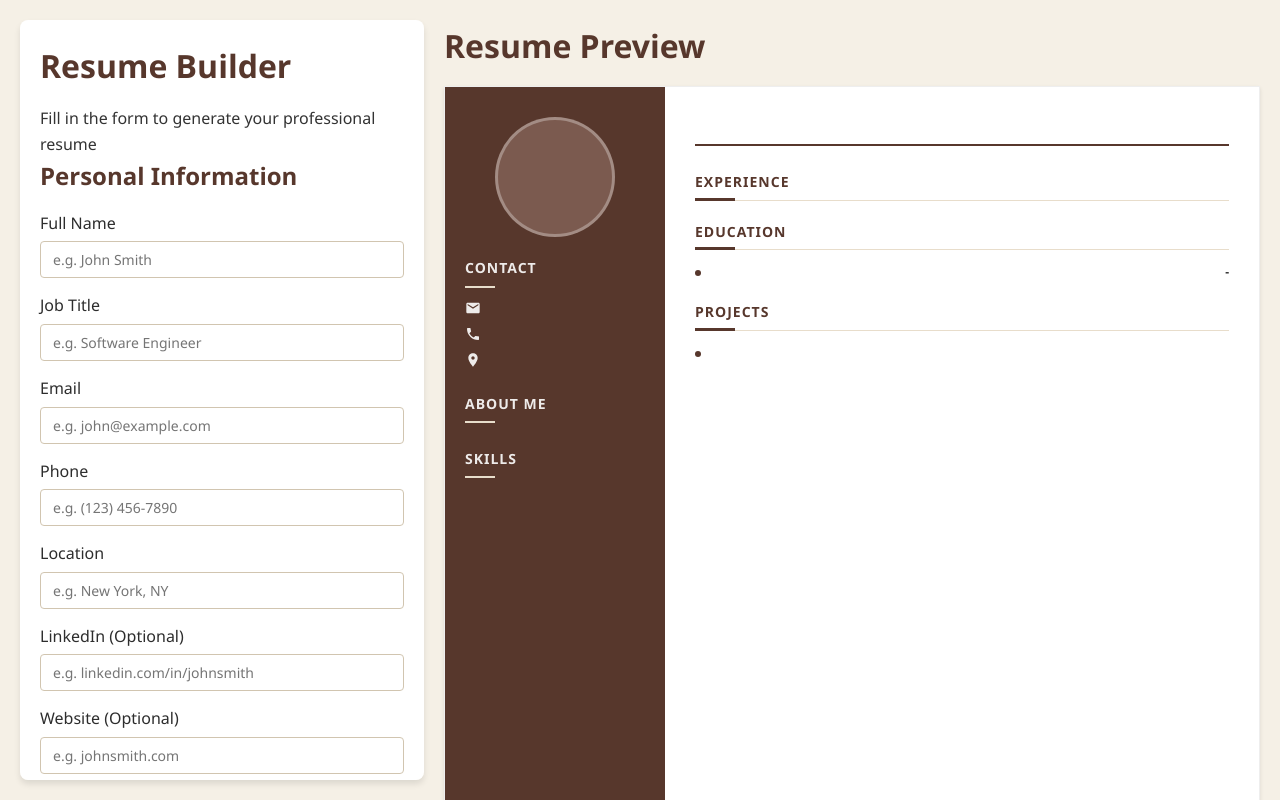
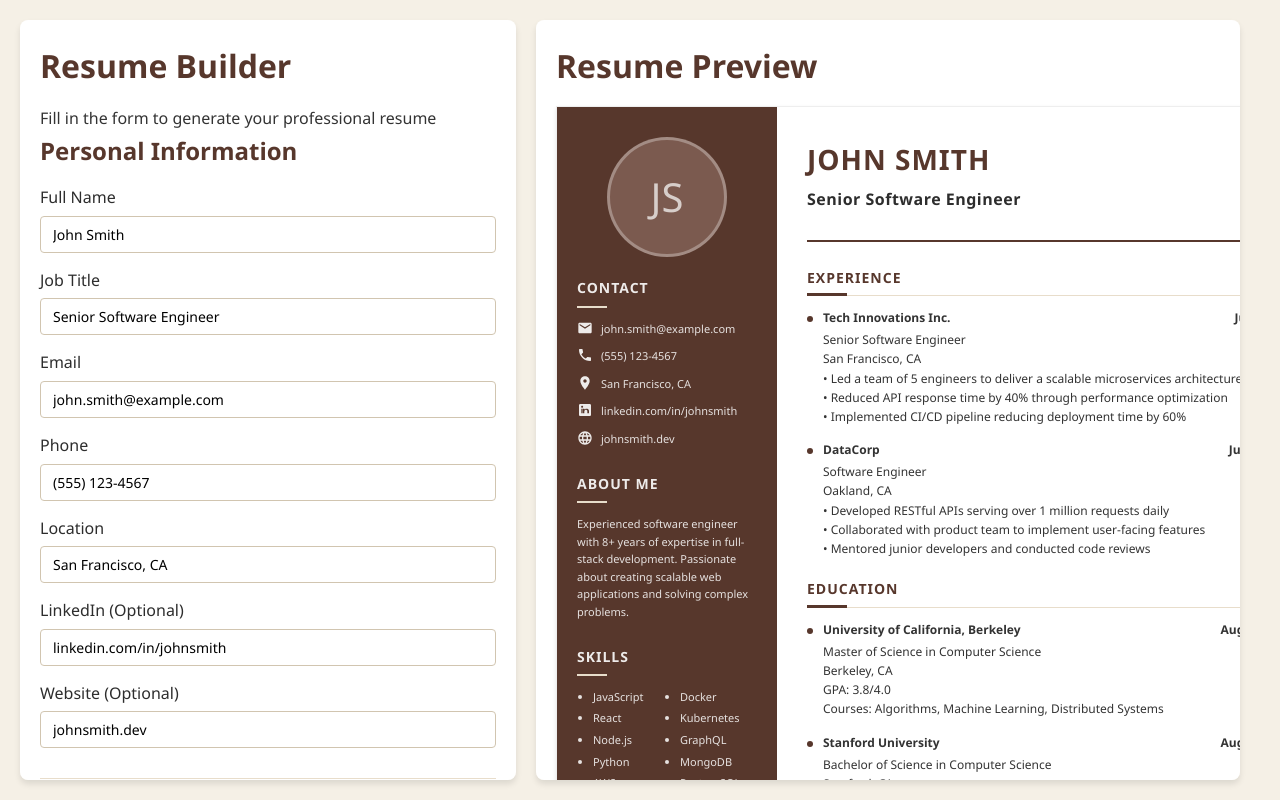
Before and after one commit to BDS-001/FormatMyCV, a React (Vite) app: page / in a window 1280 px wide. Shown: the top 800 px of the page. Built offline with nearby package versions, Linux system fonts and the light colour scheme.

Commit message:
update: preview styling

```diff
--- a/src/components/Preview/SkillsSection.jsx
+++ b/src/components/Preview/SkillsSection.jsx
@@ -12,16 +12,11 @@ export default function SkillsSection() {
         <div className="sidebar-section">
             <div className="sidebar-section-title">Skills</div>
             <div className="sidebar-section-content">
-                <div className="skills-container" id="sidebarSkills">
+                <ul className={`skills-list ${skills.length > 5 ? 'two-column' : ''}`} id="sidebarSkills">
                     {skills.map((skill, index) => (
-                        <div key={index} className="skill-item">
-                            <div className="skill-name">{skill}</div>
-                            <div className="skill-bar">
-                                <div className="skill-level" style={{ width: '80%' }}></div>
-                            </div>
-                        </div>
+                        <li key={index}>{skill}</li>
                     ))}
-                </div>
+                </ul>
             </div>
         </div>
     );
--- a/src/data/defaultJson.js
+++ b/src/data/defaultJson.js
@@ -1,4 +1,4 @@
-export const resumeDefault = {
+let resumeDefault = {
   "personalInfo": {
     "fullName": "",
     "jobTitle": "",
@@ -31,3 +31,80 @@ export const resumeDefault = {
     }
   ]
 }
+
+resumeDefault = {
+  "personalInfo": {
+    "fullName": "John Smith",
+    "jobTitle": "Senior Software Engineer",
+    "email": "john.smith@example.com",
+    "phone": "(555) 123-4567",
+    "location": "San Francisco, CA",
+    "linkedin": "linkedin.com/in/johnsmith",
+    "website": "johnsmith.dev",
+    "summary": "Experienced software engineer with 8+ years of expertise in full-stack development. Passionate about creating scalable web applications and solving complex problems."
+  },
+  "education": [
+    {
+      "school": "University of California, Berkeley",
+      "degree": "Master of Science in Computer Science",
+      "location": "Berkeley, CA",
+      "startDate": "Aug 2014",
+      "endDate": "May 2016",
+      "gpa": "3.8/4.0",
+      "courses": "Algorithms, Machine Learning, Distributed Systems"
+    },
+    {
+      "school": "Stanford University",
+      "degree": "Bachelor of Science in Computer Science",
+      "location": "Stanford, CA",
+      "startDate": "Aug 2010",
+      "endDate": "May 2014",
+      "gpa": "3.7/4.0",
+      "courses": "Data Structures, Software Engineering, Database Systems"
+    }
+  ],
+  "experience": [
+    {
+      "company": "Tech Innovations Inc.",
+      "position": "Senior Software Engineer",
+      "location": "San Francisco, CA",
+      "startDate": "Jun 2019",
+      "endDate": "Present",
+      "responsibilities": "• Led a team of 5 engineers to deliver a scalable microservices architecture\n• Reduced API response time by 40% through performance optimization\n• Implemented CI/CD pipeline reducing deployment time by 60%"
+    },
+    {
+      "company": "DataCorp",
+      "position": "Software Engineer",
+      "location": "Oakland, CA",
+      "startDate": "Jul 2016",
+      "endDate": "May 2019",
+      "responsibilities": "• Developed RESTful APIs serving over 1 million requests daily\n• Collaborated with product team to implement user-facing features\n• Mentored junior developers and conducted code reviews"
+    }
+  ],
+  "skills": [
+    "JavaScript",
+    "React",
+    "Node.js",
+    "Python",
+    "AWS",
+    "Docker",
+    "Kubernetes",
+    "GraphQL",
+    "MongoDB",
+    "PostgreSQL"
+  ],
+  "projects": [
+    {
+      "title": "E-commerce Platform",
+      "description": "• Built a full-stack e-commerce platform using React, Node.js, and MongoDB\n• Implemented secure payment processing with Stripe\n• Deployed on AWS with auto-scaling capabilities",
+      "link": "github.com/johnsmith/ecommerce"
+    },
+    {
+      "title": "Machine Learning Image Classifier",
+      "description": "• Developed a deep learning model for image classification with 95% accuracy\n• Used TensorFlow and Python to train on a dataset of 50,000 images\n• Deployed as a web service with a React frontend",
+      "link": "github.com/johnsmith/image-classifier"
+    }
+  ]
+}
+
+export {resumeDefault}
--- a/src/styles/PreviewContainer.css
+++ b/src/styles/PreviewContainer.css
@@ -1,3 +1,15 @@
+.preview-container {
+    flex: 1;
+    padding: 20px;
+    background-color: white;
+    border-radius: var(--border-radius);
+    box-shadow: 0 4px 6px rgba(0, 0, 0, 0.1);
+    margin-right: 20px;
+    overflow-y: auto;
+    max-height: calc(100vh - 40px);
+
+}
+
 .overflow-warning {
     color: var(--danger);
     padding: 10px;
@@ -87,6 +99,13 @@
     font-size: 11px;
     line-height: 1.6;
     color: rgba(255, 255, 255, 0.85);
+    word-wrap: break-word;
+    overflow-wrap: break-word;
+}
+
+#sidebarSummary {
+    max-height: 200px;
+    overflow-y: auto;
 }
 
 .contact-item {
@@ -229,6 +248,22 @@
     gap: 10px;
 }
 
+.skills-list {
+    list-style: disc;
+    padding-left: 16px;
+    margin-top: 5px;
+}
+
+.skills-list.two-column {
+    column-count: 2;
+    column-gap: 10px;
+}
+
+.skills-list li {
+    margin-bottom: 4px;
+    font-size: 11px;
+}
+
 .skill-category {
     margin-bottom: 6px;
 }
```
